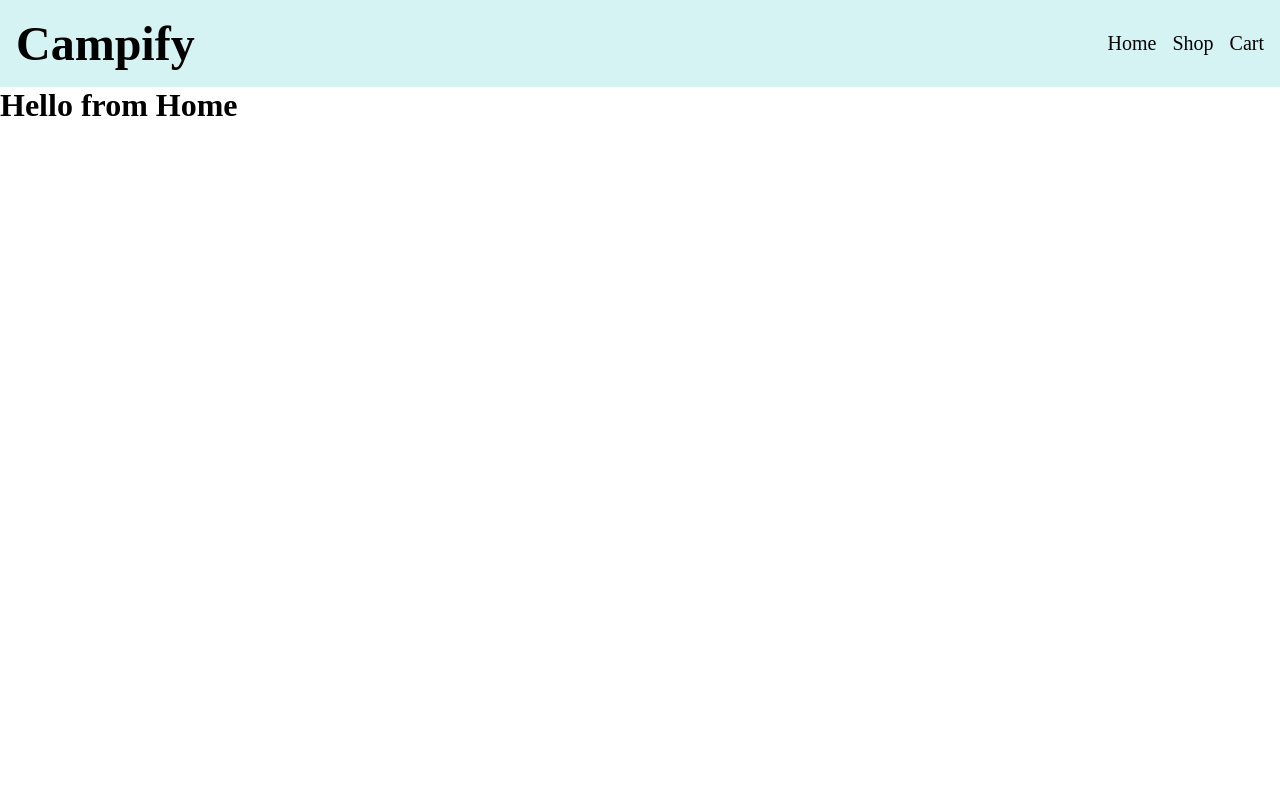
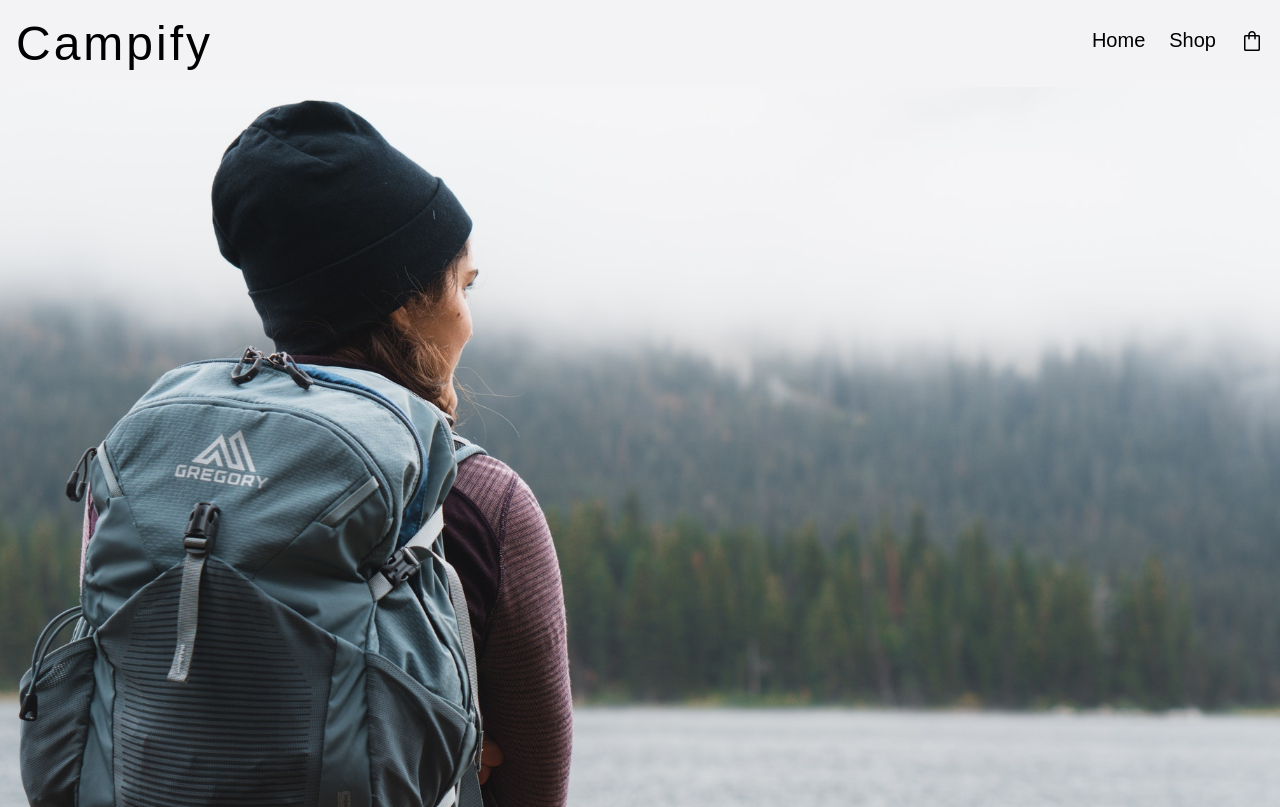
Before and after one commit to NelsonMN/shopping-cart, a React (Create React App) app: page / in a window 1280 px wide. Built offline with nearby package versions, Linux system fonts and the light colour scheme.

Commit message:
Added Home image and style

```diff
--- a/public/index.html
+++ b/public/index.html
@@ -14,6 +14,7 @@
       manifest.json provides metadata used when your web app is installed on a
       user's mobile device or desktop. See https://developers.google.com/web/fundamentals/web-app-manifest/
     -->
+    <link rel="stylesheet" href="https://fonts.googleapis.com/css2?family=Material+Symbols+Outlined:opsz,wght,FILL,GRAD@20..48,100..700,0..1,-50..200" />
     <link rel="manifest" href="%PUBLIC_URL%/manifest.json" />
     <!--
       Notice the use of %PUBLIC_URL% in the tags above.
--- a/src/App.css
+++ b/src/App.css
@@ -2,4 +2,5 @@
   box-sizing: border-box;
   margin: 0;
   padding: 0;
+  font-family: Arial, Helvetica, sans-serif;
 }
--- a/src/pages/Header.js
+++ b/src/pages/Header.js
@@ -8,7 +8,7 @@ const Header = () => {
       <nav>
         <Link to='/'>Home</Link>
         <Link to='/shop'>Shop</Link>
-        <Link to='/cart'>Cart</Link>
+        <Link to='/cart'><span class="material-symbols-outlined">shopping_bag</span></Link>
       </nav>
     </div>
   );
--- a/src/pages/Home.js
+++ b/src/pages/Home.js
@@ -1,10 +1,18 @@
 import Header from "./Header";
+import '../styles/home.css'
+import homeBackground from '../images/home-background.jpg'
 
 const Home = () => {
   return (
     <div>
       <Header />
-      <h1>Hello from Home</h1>
+      <div className="home">
+        <div className="section1">
+          <img src={homeBackground} alt="home-main"></img>
+        </div>
+        <div className="section2">
+        </div>
+      </div>
     </div>
   );
 };
--- a/src/styles/header.css
+++ b/src/styles/header.css
@@ -3,16 +3,21 @@
     display: flex;
     align-items: center;
     justify-content: space-between;
-    background-color: rgb(213, 243, 243);
+    position: sticky;
+    top: 0;
+    z-index: 10;
+    background-color: rgb(243,243,245);
 }
 
 .header > h1 {
     font-size: 3rem;
+    font-weight: 300;
+    letter-spacing: 3px;
 }
 
 .header > nav {
     display: flex;
-    gap: 1rem;
+    gap: 1.5rem;
     font-size: 1.25rem;
 }
 
@@ -20,3 +25,11 @@ nav > a {
     text-decoration: none;
     color: inherit;
 }
+
+.material-symbols-outlined {
+  font-variation-settings:
+  'FILL' 0,
+  'wght' 400,
+  'GRAD' 0,
+  'opsz' 48;
+}
--- /dev/null
+++ b/src/styles/home.css
@@ -0,0 +1,20 @@
+.home .section1 {
+    align-items: flex-end;
+    flex-direction: column;
+    height: 45rem;
+    max-width: 100%;
+    overflow: hidden;
+    position: relative
+}
+
+.section1 > img {
+    width: 100%;
+    object-fit: cover;
+    transform: scale(1.05);
+    transition: 1s;
+}
+
+.section1 > img:hover {
+    transform: scale(1);
+    transition: 1s;
+}
```
Also changed, not shown: src/images/home-background.jpg (added).
